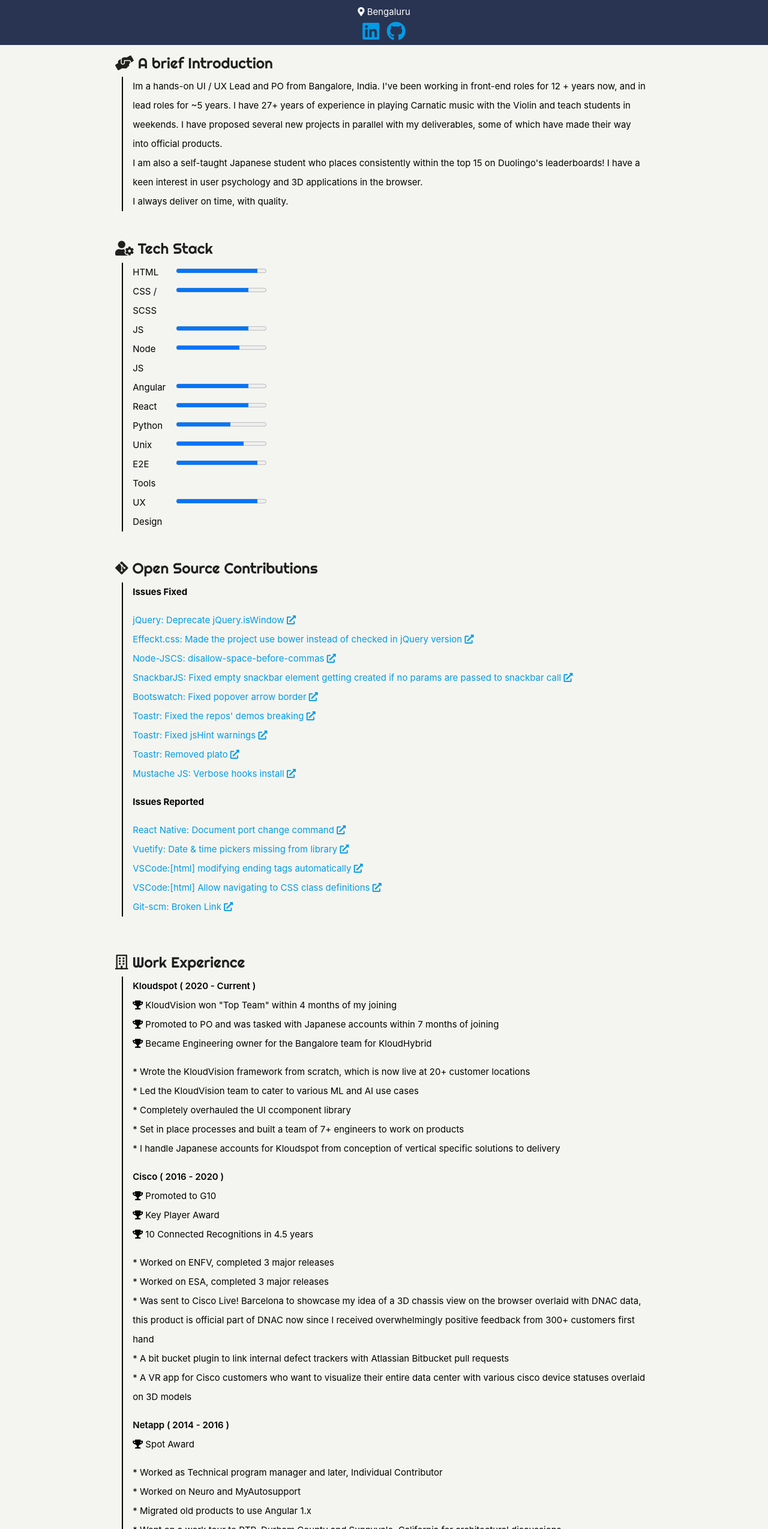
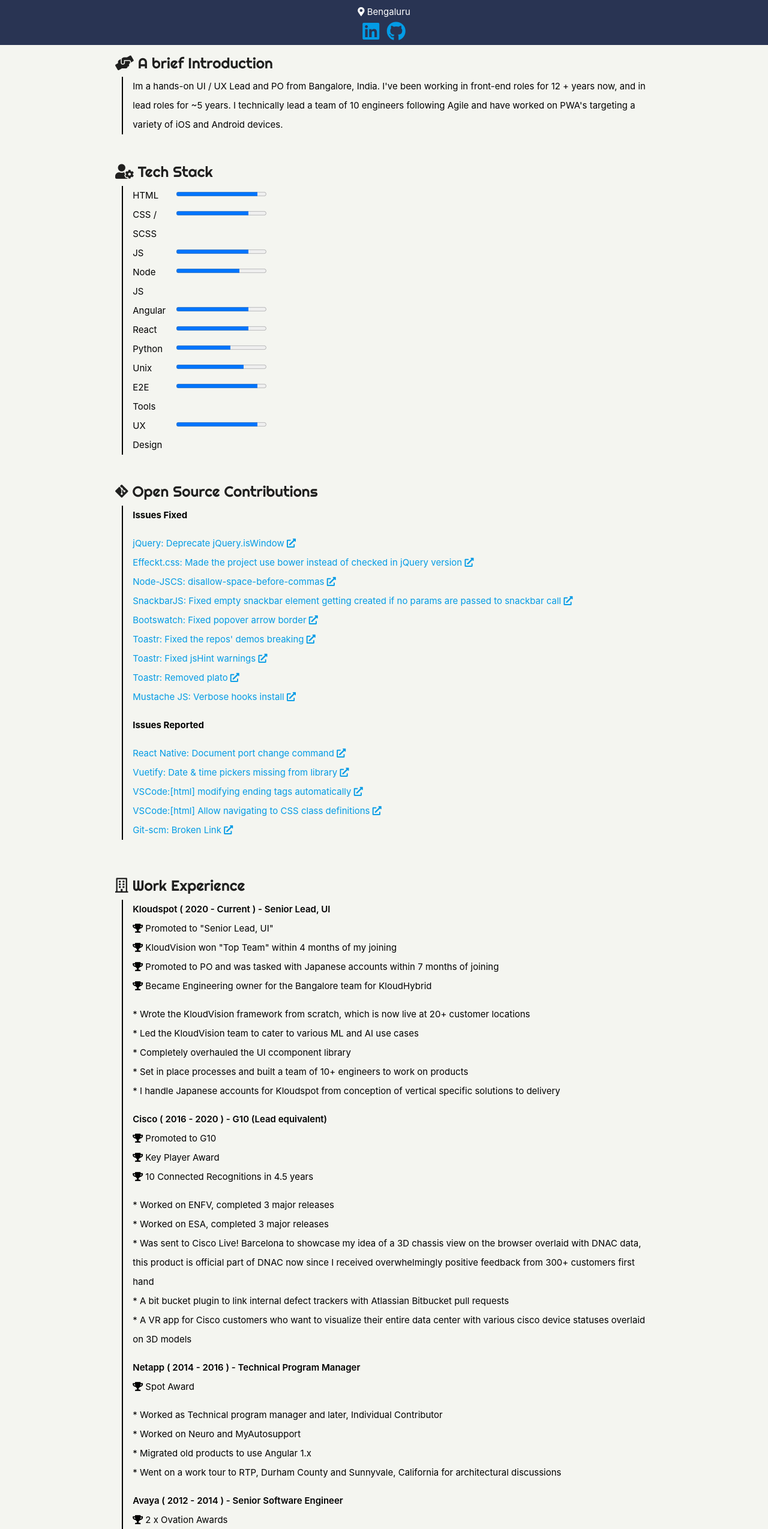
Before and after one commit to ShashankaNataraj/resume, a website: page src/index.html in a window 1280 px wide. Shown: the part 251-2800 px from the top of the page at 60% size. Drawn offline with nearby package versions, Linux system fonts and the light colour scheme; a web font is replaced by a local one.

Commit message:
Added current exp

```diff
--- a/src/index.html
+++ b/src/index.html
@@ -102,19 +102,11 @@
         <div class="col s12 m12">
             <div class="black-text">
                 <div class="card-content black-text">
-
                     <div>Im a hands-on UI / UX Lead and PO from Bangalore, India. I've been working in front-end roles
                         for
                         12 +
-                        years now, and in lead roles for ~5 years. I have 27+ years of experience in playing Carnatic
-                        music with the Violin and teach students in weekends. I have proposed several new projects in
-                        parallel with my deliverables, some of which have made their way into official products.
+                        years now, and in lead roles for ~5 years. I technically lead a team of 10 engineers following Agile and have worked on PWA's targeting a variety of iOS and Android devices.
                     </div>
-                    <div>I am also a self-taught Japanese student
-                        who places consistently within the top 15 on Duolingo's leaderboards! I have a keen interest in
-                        user psychology and 3D applications in the browser.
-                    </div>
-                    <div>I always deliver on time, with quality.</div>
                 </div>
             </div>
         </div>
@@ -274,9 +266,12 @@
         <div class="col s12 m12">
             <div class="work-experience-wrapper">
                 <div class="card-content black-text">
-                    <span class="col company-name"><span class="s12 m12">Kloudspot ( 2020 - Current )</span></span>
+                    <span class="col company-name"><span class="s12 m12">Kloudspot ( 2020 - Current ) - Senior Lead, UI</span></span>
                     <br/>
                     <div class="row">
+                        <div class="s12 m4 l3">
+                            <i class="fa fa-trophy"></i>&nbsp;Promoted to "Senior Lead, UI"
+                        </div>
                         <div class="s12 m4 l3">
                             <i class="fa fa-trophy"></i>&nbsp;KloudVision won "Top Team" within 4 months of my
                             joining
@@ -297,14 +292,14 @@
                             </li>
                             <li>* Led the KloudVision team to cater to various ML and AI use cases</li>
                             <li>* Completely overhauled the UI ccomponent library</li>
-                            <li>* Set in place processes and built a team of 7+ engineers to work on products</li>
+                            <li>* Set in place processes and built a team of 10+ engineers to work on products</li>
                             <li>* I handle Japanese accounts for Kloudspot from conception of vertical specific
                                 solutions to delivery
                             </li>
                         </ul>
                         </p>
                     </div>
-                    <span class="col company-name"><span class="s12 m12">Cisco ( 2016 - 2020 )</span></span>
+                    <span class="col company-name"><span class="s12 m12">Cisco ( 2016 - 2020 ) - G10 (Lead equivalent)</span></span>
                     <br/>
                     <div class="row">
                         <div class="s12 m4 l3">
@@ -339,7 +334,7 @@
                         </ul>
                         </p>
                     </div>
-                    <span class="col company-name"><span class="s12 m12">Netapp ( 2014 - 2016 )</span></span>
+                    <span class="col company-name"><span class="s12 m12">Netapp ( 2014 - 2016 ) - <span class="designation">Technical Program Manager</span></span></span>
                     <br/>
                     <div class="row">
                         <div class="s12 m4 l3">
@@ -358,7 +353,7 @@
                             </li>
                         </ul>
                     </div>
-                    <span class="col company-name"><span class="s12 m12">Avaya ( 2012 - 2014 )</span></span>
+                    <span class="col company-name"><span class="s12 m12">Avaya ( 2012 - 2014 ) - Senior Software Engineer</span></span>
                     <br/>
                     <div class="row">
                         <div class="s12 m4 l3">
@@ -375,7 +370,7 @@
                             <li>* Introduced automated testing to the product using selenium</li>
                         </ul>
                     </div>
-                    <span class="col company-name"><span class="s12 m12">IDC ( 2011 - 2012 )</span></span>
+                    <span class="col company-name"><span class="s12 m12">IDC ( 2011 - 2012 ) - Senior Programmer Analyst</span></span>
                     <br/>
 
                     <div class="left-align">
@@ -387,7 +382,7 @@
 
                         </ul>
                     </div>
-                    <span class="col company-name"><span class="s12 m12">Pointcross ( 2010 - 2011 )</span></span>
+                    <span class="col company-name"><span class="s12 m12">Pointcross ( 2010 - 2011 ) - Senior Software Engineer</span></span>
                     <br/>
                     <div class="left-align">
                         <ul>
@@ -396,7 +391,7 @@
                         </ul>
                     </div>
                     <span class="col company-name"><span
-                            class="s12 m12">Asclepius Consulting ( 2008 - 2010 )</span></span>
+                            class="s12 m12">Asclepius Consulting ( 2008 - 2010 ) - Software Developer</span></span>
                     <br/>
                     <div class="left-align">
                         <ul>
--- a/src/scss/resume.scss
+++ b/src/scss/resume.scss
@@ -215,3 +215,7 @@
 .mini-list{
   margin-left:1.5em;
 }
+.designation{
+  background-color:gray;
+  color:black;
+}
```
